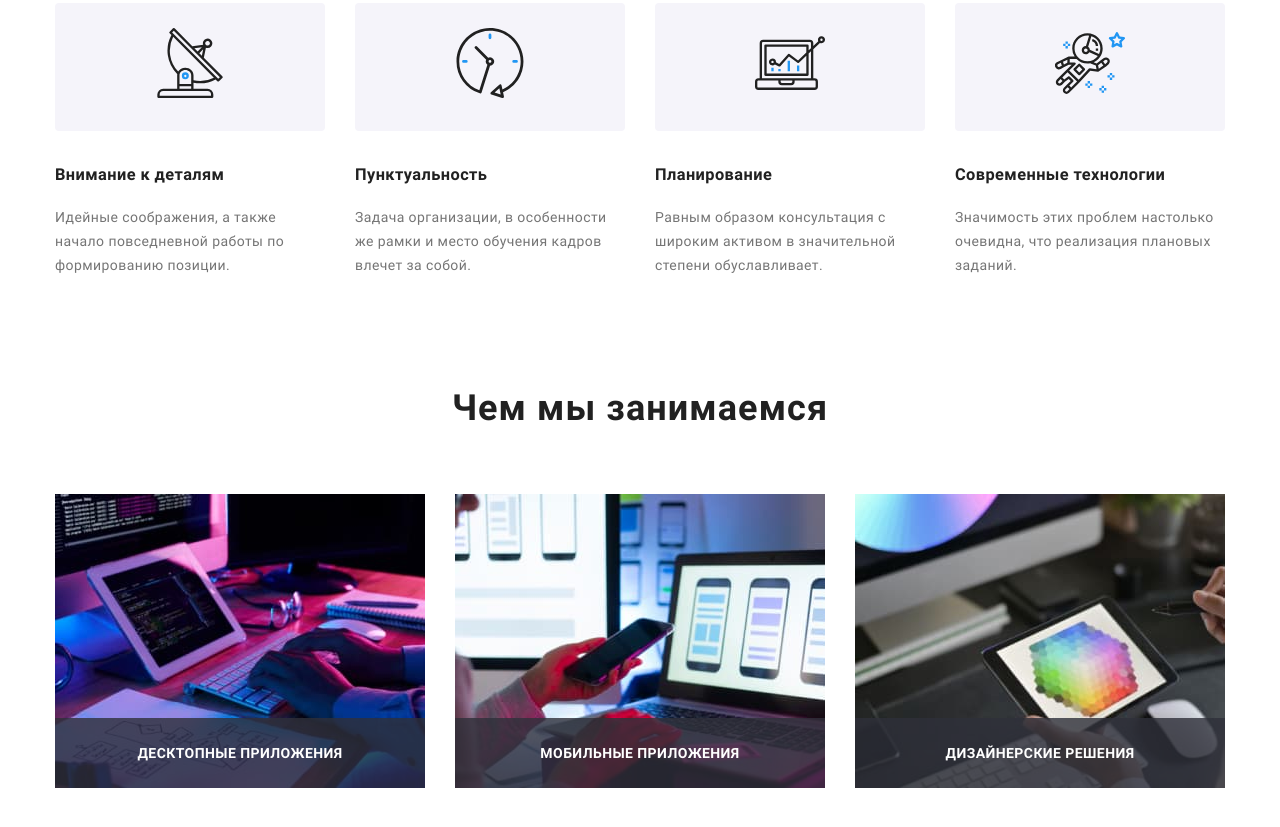
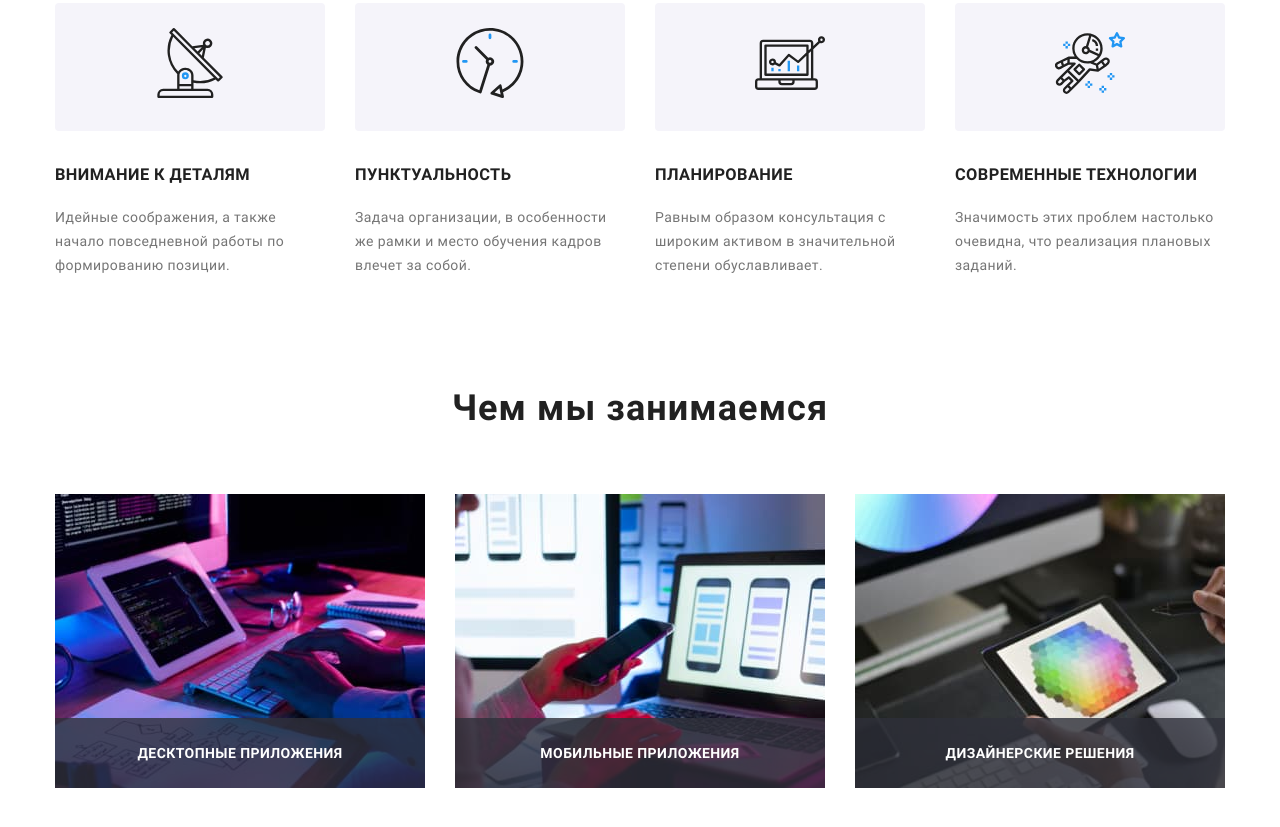
Before and after one commit to Igor-Klyopov/goit-markup-hw-07, a plain HTML site: page index.html in a window 1280 px wide. Shown: the part 788-1615 px from the top of the page. Drawn offline with Linux system fonts and the light colour scheme.

Commit message:
добавляет стили подзаголовкам секции feature

```diff
--- a/index.html
+++ b/index.html
@@ -77,7 +77,7 @@
         </div>
       </section>
 
-      <section class="section">
+      <section class="section feature">
         <div class="container">
           <h2 class="visually-hidden">Особенности</h2>
 
@@ -90,7 +90,7 @@
                   ></use>
                 </svg>
               </div>
-              <h3 class="title">Внимание к деталям</h3>
+              <h3 class="title feature__subtitle">Внимание к деталям</h3>
               <p class="paragraph">
                 Идейные соображения, а также начало повседневной работы по
                 формированию позиции.
@@ -103,7 +103,7 @@
                   <use href="./images/icons/icons-sprite.svg#icon-clock"></use>
                 </svg>
               </div>
-              <h3 class="title">Пунктуальность</h3>
+              <h3 class="title feature__subtitle">Пунктуальность</h3>
               <p class="paragraph">
                 Задача организации, в особенности же рамки и место обучения
                 кадров влечет за собой.
@@ -118,7 +118,7 @@
                   ></use>
                 </svg>
               </div>
-              <h3 class="title">Планирование</h3>
+              <h3 class="title feature__subtitle">Планирование</h3>
               <p class="paragraph">
                 Равным образом консультация с широким активом в значительной
                 степени обуславливает.
@@ -133,7 +133,7 @@
                   ></use>
                 </svg>
               </div>
-              <h3 class="title">Современные технологии</h3>
+              <h3 class="title feature__subtitle">Современные технологии</h3>
               <p class="paragraph">
                 Значимость этих проблем настолько очевидна, что реализация
                 плановых заданий.
--- a/sass/pages/_home-page.scss
+++ b/sass/pages/_home-page.scss
@@ -11,6 +11,11 @@
   margin-bottom: 30px;
   background-color: var(--secondary-bg-color);
   border-radius: 4px;
+}
+
+.feature__subtitle {
+  text-transform: uppercase;
+  font-weight: var(--font-weight-bold);
 }
 
 .competence {
```
Also changed, not shown: css/main.css, css/main.min.css, 2 other files.
